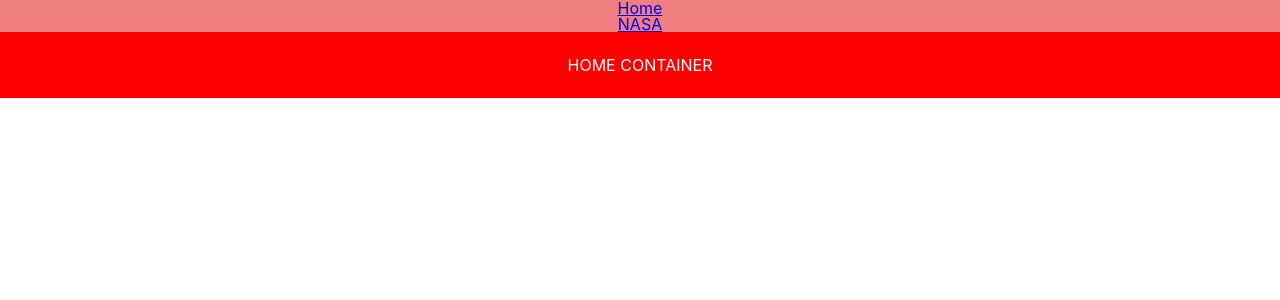
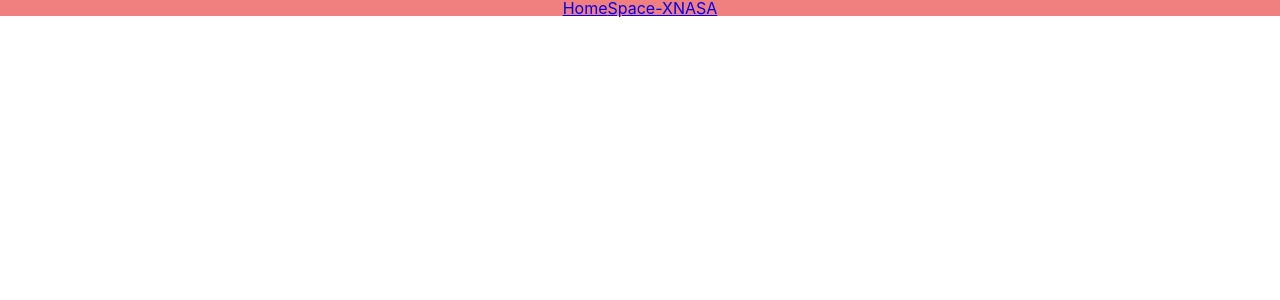
Before and after one commit to miklo88/NASA-API, a React (Create React App) app: page /spacex in a window 1280 px wide. Shown: the top 300 px of the page. Built offline with nearby package versions, Linux system fonts and the light colour scheme.

Commit message:
honestly dont know why it has to be the exact path for the component to render.

```diff
--- a/src/App.js
+++ b/src/App.js
@@ -1,6 +1,8 @@
 import Nav from "./Components/Nav";
 import Router from "./Components/Router";
+
 import "./App.scss";
+
 // HOME COMPONENT
 function App() {
   return (
--- a/src/Components/Nav/index.js
+++ b/src/Components/Nav/index.js
@@ -1,25 +1,16 @@
 import React from "react";
 import { Link } from "react-router-dom";
 import "./Nav.scss";
+
 export default function Nav() {
   return (
-    <>
     <nav className='navigation-container'>
       {/* HOME BUTTON */}
-        <ul>
-          <li>
       <Link to='/'>Home</Link>
-          </li>
       {/* SPACE X API */}
-          {/* <li>
       <Link to='/spacex'>Space-X</Link>
-          </li> */}
       {/* NASA API */}
-          <li>
       <Link to='/nasa'>NASA</Link>
-          </li>
-        </ul>
     </nav>
-    </>
   );
 }
--- a/src/Components/Router/index.js
+++ b/src/Components/Router/index.js
@@ -1,7 +1,7 @@
 import React from "react";
 import { Switch, Route } from "react-router-dom";
 import Landing from "../Landing";
-// import X from "../SpaceX";
+// import SpaceX from "../SpaceX";
 import NASA from "../NASA";
 
 function Router() {
@@ -9,11 +9,11 @@ function Router() {
     <>
       <Switch>
         {/* HOME */}
-        <Route path='/' component={Landing} />
+        <Route exact path='/' component={Landing} />
         {/* SPACE X API */}
-        {/* <Route path='/spacex' component={X} /> */}
+        {/* <Route exact path='/spacex' component={SpaceX} /> */}
         {/* NASA API */}
-        <Route path='/nasa' component={NASA} />
+        <Route exact path='/nasa' component={NASA} />
       </Switch>
     </>
   );
--- a/src/Components/SpaceX/index.js
+++ b/src/Components/SpaceX/index.js
@@ -1,6 +1,7 @@
 // import React, { useState, useEffect } from "react";
 // import "./Space-X.scss";
-// export default function X() {
+
+// export default function SpaceX() {
 //   // ERROR HANDLER => LOADING HANDLER => SPACE-X LAUNCHES
 //   const [error, setError] = useState(null);
 //   const [isLoaded, setIsLoaded] = useState(false);
```
Also changed, not shown: 1 other file (tests, documents, lock files or other folders). Lines whose indentation alone changed are shown as unchanged.
